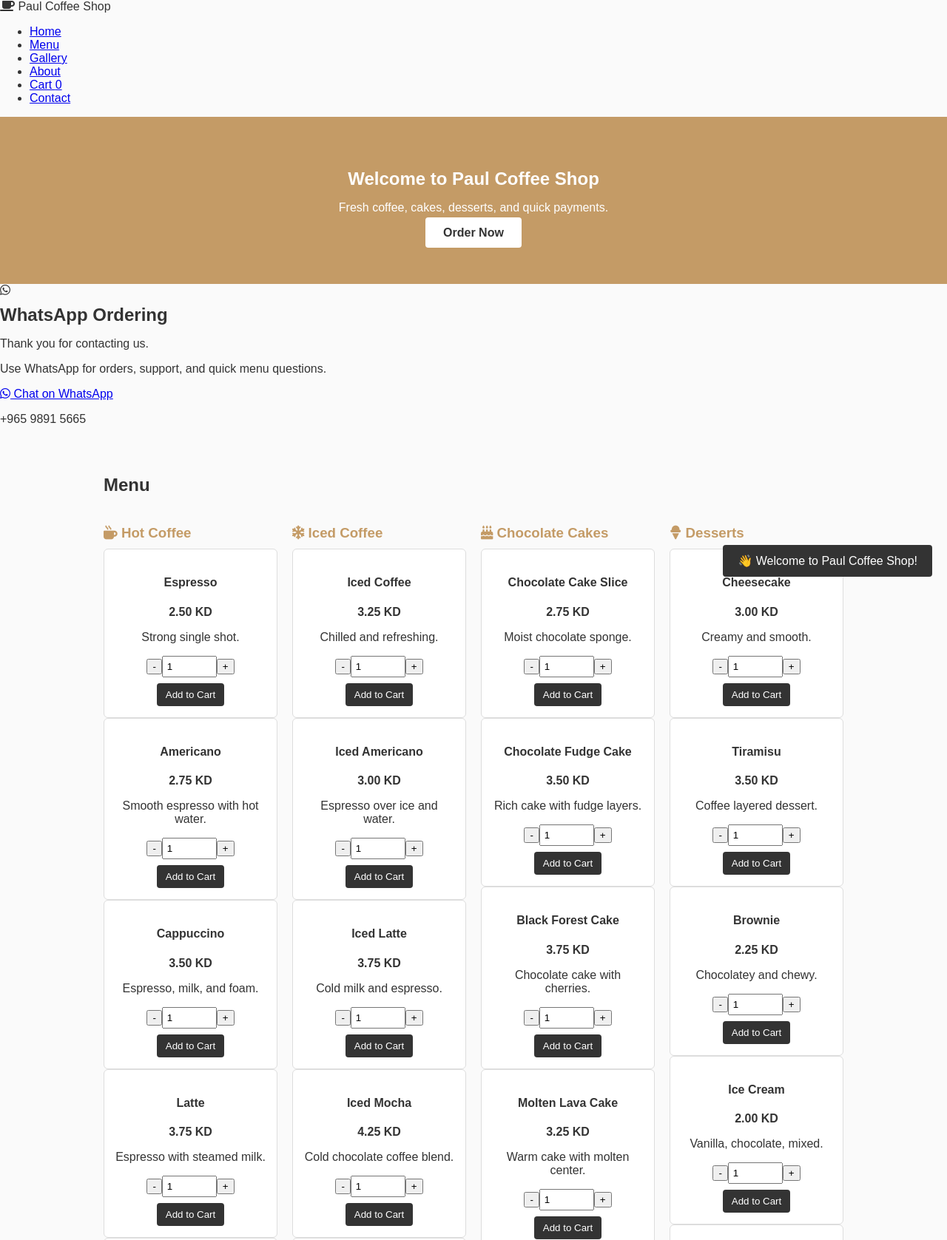
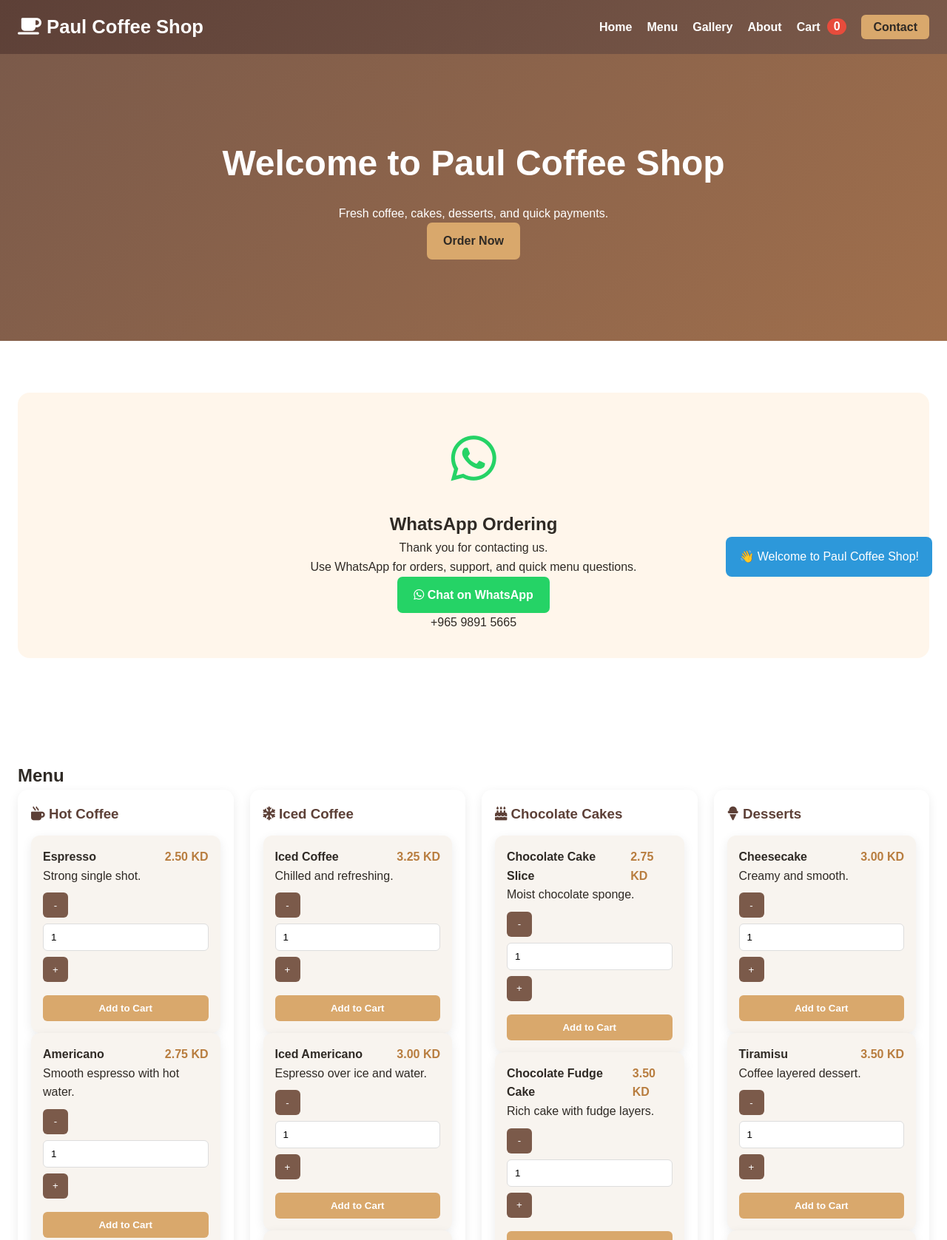
Before and after one commit to mwanikipaul900-paul/paulcoffeeshop.github.io, a website: page index.html in a window 1280 px wide. Shown: the top 1677 px of the page at 74% size. Drawn offline with Linux system fonts and the light colour scheme.

Commit message:
Update style.css

```diff
--- a/style.css
+++ b/style.css
@@ -1,150 +1,269 @@
-/* General Reset */
+* { margin: 0; padding: 0; box-sizing: border-box; }
+
 body {
     font-family: Arial, sans-serif;
-  margin: 0;
-  padding: 0;
-  background: #fafafa;
-  color: #333;
+    color: #2f2a25;
+    background: #f8f4ef;
+    line-height: 1.6;
 }
 
-h1, h2, h3 {
-  margin: 10px 0;
+.navbar {
+    background: linear-gradient(135deg, #5d4037, #7b5a4a);
+    color: white;
+    padding: 1rem 0;
+    position: sticky;
+    top: 0;
+    z-index: 100;
 }
 
-/* Hero Section */
-.hero {
-  background: #c49b66;
-  color: #fff;
-  text-align: center;
-  padding: 60px 20px;
-}
-.hero .btn {
-  background: #fff;
-  color: #333;
-  padding: 12px 24px;
-  border: none;
-  cursor: pointer;
-  font-weight: bold;
-  text-decoration: none;
-  border-radius: 4px;
-}
-.hero .btn:hover {
-  background: #eee;
+.nav-container {
+    max-width: 1280px;
+    margin: 0 auto;
+    padding: 0 1.5rem;
+    display: flex;
+    justify-content: space-between;
+    align-items: center;
+    position: relative;
 }
 
-/* About, Gallery, Menu, Cart Sections */
-.about, .menu, .gallery, .cart-section {
-  padding: 40px 20px;
-  max-width: 1000px;
-  margin: auto;
+.nav-logo { font-size: 1.6rem; font-weight: 800; }
+
+.nav-menu {
+    display: flex;
+    list-style: none;
+    gap: 1.25rem;
 }
 
-/* Gallery */
-.gallery-grid {
-  display: grid;
-  grid-template-columns: repeat(auto-fill,minmax(150px,1fr));
-  gap: 20px;
+.nav-link {
+    color: white;
+    text-decoration: none;
+    font-weight: 600;
 }
-.gallery-item {
-  background: #fff;
-  border: 1px solid #ddd;
-  padding: 30px;
-  text-align: center;
-  font-size: 2rem;
+
+.nav-cta {
+    background: #d9a86c;
+    color: #2f2a25 !important;
+    padding: 0.5rem 1rem;
     border-radius: 6px;
 }
 
-/* Menu */
-.menu h3 {
-  margin-top: 30px;
-  color: #c49b66;
-}
-.menu-grid {
-  display: grid;
-  grid-template-columns: repeat(auto-fill,minmax(220px,1fr));
-  gap: 20px;
-}
-.menu-item {
-  background: #fff;
-  border: 1px solid #ddd;
-  padding: 15px;
-  text-align: center;
-  border-radius: 6px;
-}
-.menu-item h3 {
-  margin-bottom: 8px;
-}
-.menu-item span {
-  display: block;
-  margin-bottom: 8px;
-  font-weight: bold;
-}
-.quantity-input {
-  width: 60px;
-  padding: 5px;
-  margin-bottom: 8px;
-}
-.btn-add-to-cart {
-  background: #333;
-  color: #fff;
-  padding: 8px 12px;
-  border: none;
-  cursor: pointer;
-  border-radius: 4px;
-}
-.btn-add-to-cart:hover {
-  background: #555;
+.cart-count {
+    background: #e74c3c;
+    padding: 0.15rem 0.55rem;
+    border-radius: 999px;
+    margin-left: 0.3rem;
 }
 
-/* Cart */
-.cart-summary {
-  margin-top: 20px;
+.hamburger { display: none; flex-direction: column; cursor: pointer; }
+.hamburger span { width: 26px; height: 3px; background: white; margin: 4px 0; border-radius: 999px; }
+
+.hero {
+    background: linear-gradient(135deg, #7b5a4a, #a06f4c);
+    color: white;
+    text-align: center;
+    padding: 110px 1.5rem;
+}
+
+.hero-content h1 { font-size: 3rem; margin-bottom: 1rem; }
+
+.btn {
+    display: inline-block;
+    padding: 12px 22px;
+    border: none;
+    border-radius: 7px;
+    cursor: pointer;
+    text-decoration: none;
+    font-weight: 700;
+}
+
+.btn-primary { background: #d9a86c; color: #2f2a25; }
+.btn-danger { background: #e74c3c; color: white; }
+.btn-full { width: 100%; display: block; margin-top: 10px; }
+.btn-whatsapp { background: #25d366; color: white; }
+
+.whatsapp-section, .menu, .gallery, .about, .cart-section, .contact {
+    max-width: 1280px;
+    margin: 0 auto;
+    padding: 70px 1.5rem;
+    background: white;
+}
+
+.whatsapp-container {
+    text-align: center;
+    background: #fff6eb;
+    padding: 35px;
+    border-radius: 16px;
+}
+
+.whatsapp-icon { font-size: 70px; color: #25d366; margin-bottom: 12px; }
+
+.menu-grid, .gallery-grid {
+    display: grid;
+    grid-template-columns: repeat(auto-fit, minmax(280px, 1fr));
+    gap: 22px;
+}
+
+.menu-category {
     background: #fff;
-  padding: 15px;
+    border-radius: 14px;
+    padding: 18px;
+    box-shadow: 0 4px 14px rgba(0,0,0,0.08);
+}
+
+.menu-category h3 { margin-bottom: 14px; color: #5d4037; }
+
+.menu-item, .gallery-item, .stat, .info-item, .cart-summary {
+    background: #f8f4ef;
+    border-radius: 12px;
+    padding: 16px;
+    box-shadow: 0 4px 14px rgba(0,0,0,0.08);
+}
+
+.item-header { display: flex; justify-content: space-between; gap: 12px; align-items: center; }
+.price, .price-badge { color: #b87d3f; font-weight: 800; }
+
+.item-controls { display: flex; gap: 8px; flex-wrap: wrap; margin-top: 10px; }
+
+.btn-quantity, .cart-qty-btn {
+    background: #7b5a4a;
+    color: white;
+    border: none;
+    width: 34px;
+    height: 34px;
+    border-radius: 6px;
+    cursor: pointer;
+}
+
+.quantity-input, .cart-qty-input, .payment-select, #mpesa-phone, #customer-name, #customer-email, #customer-phone {
+    padding: 10px;
     border: 1px solid #ddd;
     border-radius: 6px;
-}
-.cart-summary p {
-  margin: 8px 0;
+    width: 100%;
 }
 
-/* Checkout Form */
-.checkout-form {
-  margin-top: 20px;
+.btn-add-to-cart {
+    background: #d9a86c;
+    color: white;
+    border: none;
+    padding: 10px 14px;
+    border-radius: 6px;
+    cursor: pointer;
+    width: 100%;
+    margin-top: 10px;
+    font-weight: 700;
 }
-.checkout-form input, .checkout-form select {
-  display: block;
-  margin: 10px 0;
-  padding: 10px;
-  width: 100%;
-  border: 1px solid #ddd;
-  border-radius: 4px;
+
+.cart-container {
+    display: grid;
+    grid-template-columns: 2fr 1fr;
+    gap: 24px;
 }
-.checkout-form button {
-  margin: 8px 0;
-  padding: 12px;
-  width: 100%;
-  cursor: pointer;
-  border: none;
-  border-radius: 4px;
-  font-weight: bold;
+
+.cart-items-list {
+    background: #f8f4ef;
+    padding: 18px;
+    border-radius: 12px;
 }
-#pay-now-btn { background: #28a745; color: #fff; }
-#send-order-btn { background: #25d366; color: #fff; }
-#clear-cart-btn { background: #dc3545; color: #fff; }
-.checkout-form button:hover { opacity: 0.9; }
 
-/* Toast Notification */
+.cart-item {
+    display: flex;
+    justify-content: space-between;
+    gap: 14px;
+    align-items: center;
+    background: white;
+    padding: 14px;
+    border-radius: 10px;
+    margin-bottom: 12px;
+}
+
+.cart-item-quantity { display: flex; align-items: center; gap: 8px; }
+
+.summary-item {
+    display: flex;
+    justify-content: space-between;
+    margin-bottom: 12px;
+    gap: 10px;
+}
+
+.summary-item.total {
+    border-top: 2px solid #d9a86c;
+    padding-top: 12px;
+    font-weight: 800;
+    font-size: 1.08rem;
+}
+
+.added-badge {
+    position: absolute;
+    top: 10px;
+    right: 10px;
+    background: #27ae60;
+    color: #fff;
+    padding: 4px 8px;
+    border-radius: 999px;
+    font-size: 0.8rem;
+    font-weight: 700;
+    display: none;
+    z-index: 2;
+}
+
+.gallery-image-wrapper {
+    position: relative;
+    min-height: 180px;
+    border-radius: 12px;
+    background: linear-gradient(135deg, #f3e6d8, #e8d3bf);
+    overflow: hidden;
+    display: grid;
+    place-items: center;
+}
+
+.gallery-icon { font-size: 60px; color: #7b5a4a; }
+
+.gallery-overlay {
+    position: absolute;
+    inset: 0;
+    background: rgba(43, 30, 22, 0.72);
+    color: white;
+    display: flex;
+    align-items: flex-end;
+    padding: 18px;
+}
+
+.overlay-content { width: 100%; }
+
 .toast-notification {
     position: fixed;
     bottom: 20px;
     right: 20px;
     background: #333;
-  color: #fff;
-  padding: 12px 20px;
-  border-radius: 4px;
+    color: white;
+    padding: 14px 18px;
+    border-radius: 8px;
+    opacity: 0;
+    transform: translateY(20px);
+    transition: 0.3s;
+    z-index: 9999;
+}
+
+.toast-notification.show { opacity: 1; transform: translateY(0); }
+.toast-notification.success { background: #27ae60; }
+.toast-notification.info { background: #2d98da; }
+.toast-notification.warning { background: #f39c12; }
+.toast-notification.error { background: #e74c3c; }
+
+@media (max-width: 768px) {
+    .hamburger { display: flex; }
+    .nav-menu {
         display: none;
+        flex-direction: column;
+        background: #5d4037;
+        position: absolute;
+        top: 70px;
+        left: 0;
+        width: 100%;
+        padding: 1rem 0;
     }
-.toast-notification.show {
-  display: block;
+    .nav-menu.active { display: flex; }
+    .cart-container { grid-template-columns: 1fr; }
+    .hero-content h1 { font-size: 2rem; }
+    .menu-grid, .gallery-grid { grid-template-columns: 1fr; }
 }
```
Lines whose indentation alone changed are shown as unchanged.
